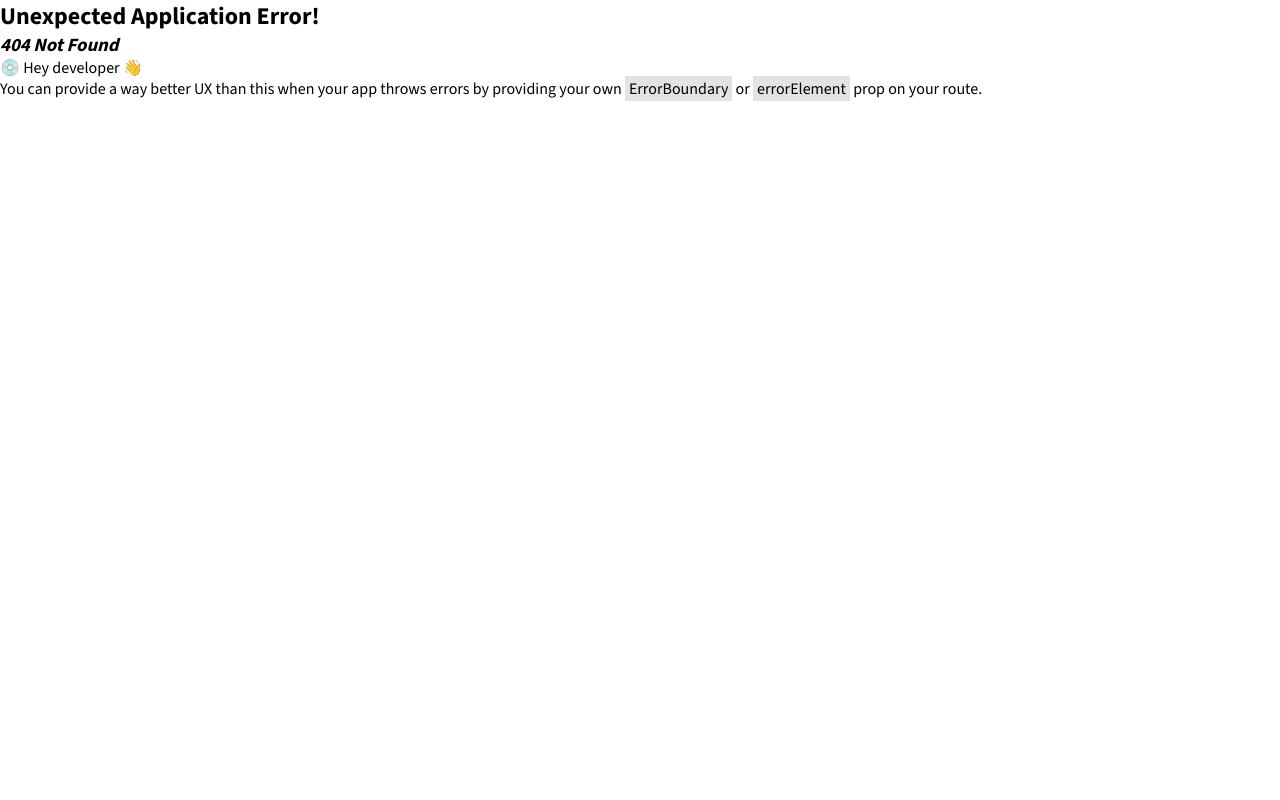
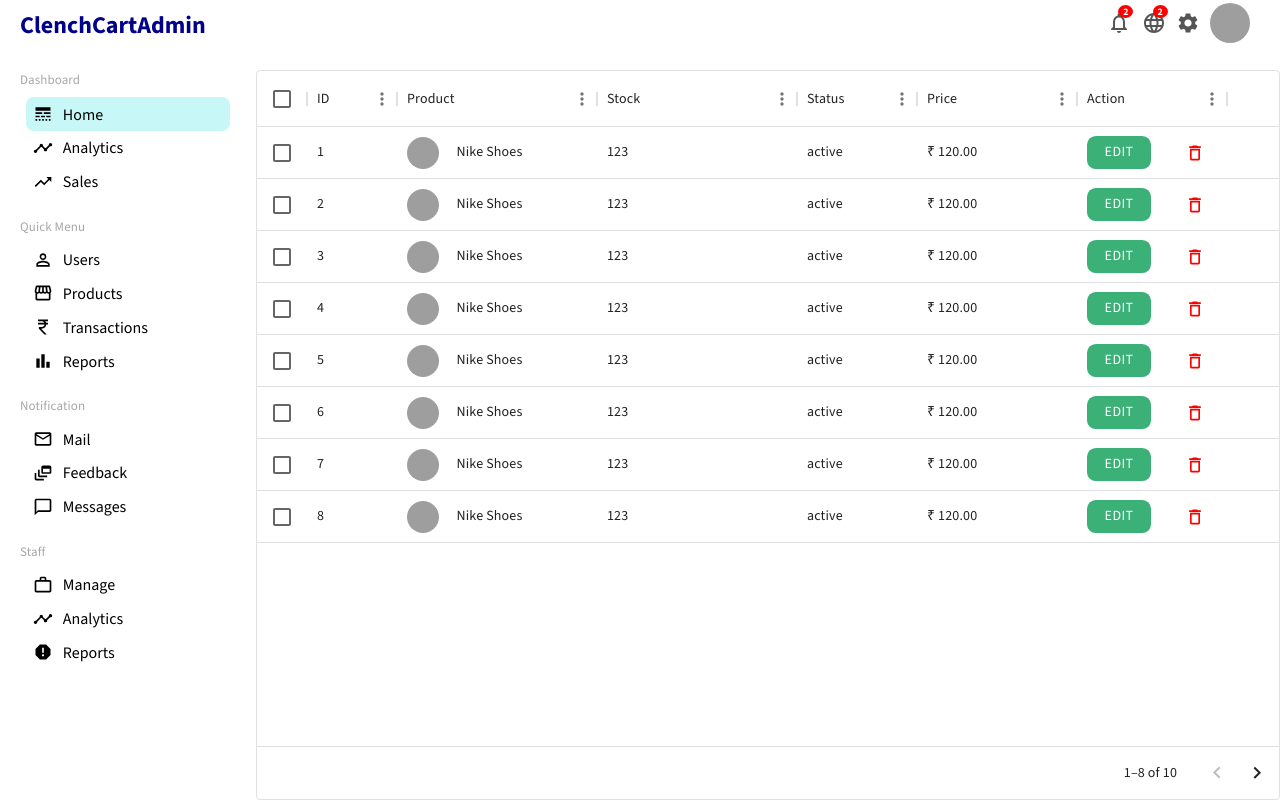
Before and after one commit to IM-Suryakant-Kumar/admin-dashboard, a React (Vite) app: page /products in a window 1280 px wide. Before the commit this address had no page. Built offline with nearby package versions, Linux system fonts and the light colour scheme; grey boxes are pictures that could not be loaded.

Commit message:
feat: Added Products

```diff
--- a/src/App.jsx
+++ b/src/App.jsx
@@ -1,9 +1,4 @@
-import {
-	RouterProvider,
-	createBrowserRouter,
-	createRoutesFromElements,
-	Route,
-} from "react-router-dom";
+import { RouterProvider, createBrowserRouter, createRoutesFromElements, Route } from "react-router-dom";
 import Layout from "./components/Layout";
 import Home from "./pages/Home";
 
@@ -11,6 +6,7 @@ import "./App.css";
 import Users from "./pages/Users";
 import User from "./pages/User";
 import NewUser from "./pages/NewUser";
+import Products from "./pages/Products";
 
 const router = createBrowserRouter(
 	createRoutesFromElements(
@@ -31,8 +27,25 @@ const router = createBrowserRouter(
 					path=":id"
 					element={<User />}
 				/>
+				<Route
+					path="new"
+					element={<NewUser />}
+				/>
 			</Route>
-            <Route path="new-user" element={<NewUser />} />
+			<Route path="products">
+				<Route
+					index
+					element={<Products />}
+				/>
+				<Route
+					path=":id"
+					element={<h1>Product</h1>}
+				/>
+				<Route
+					path="new"
+					element={<h1>New Product</h1>}
+				/>
+			</Route>
 		</Route>,
 	),
 );
--- a/src/dummyData.js
+++ b/src/dummyData.js
@@ -1,4 +1,5 @@
 import Avatar from "./data/avatar3.png";
+import Shoes from "./data/product4.jpg";
 
 export const userRows = [
     {
@@ -83,6 +84,89 @@ export const userRows = [
     },
 ];
 
+export const productRows = [
+    {
+        id: 1,
+        name: "Nike Shoes",
+        img: Shoes,
+        stock: 123,
+        status: "active",
+        price: "₹ 120.00",
+    },
+    {
+        id: 2,
+        name: "Nike Shoes",
+        img: Shoes,
+        stock: 123,
+        status: "active",
+        price: "₹ 120.00",
+    },
+    {
+        id: 3,
+        name: "Nike Shoes",
+        img: Shoes,
+        stock: 123,
+        status: "active",
+        price: "₹ 120.00",
+    },
+    {
+        id: 4,
+        name: "Nike Shoes",
+        img: Shoes,
+        stock: 123,
+        status: "active",
+        price: "₹ 120.00",
+    },
+    {
+        id: 5,
+        name: "Nike Shoes",
+        img: Shoes,
+        stock: 123,
+        status: "active",
+        price: "₹ 120.00",
+    },
+    {
+        id: 6,
+        name: "Nike Shoes",
+        img: Shoes,
+        stock: 123,
+        status: "active",
+        price: "₹ 120.00",
+    },
+    {
+        id: 7,
+        name: "Nike Shoes",
+        img: Shoes,
+        stock: 123,
+        status: "active",
+        price: "₹ 120.00",
+    },
+    {
+        id: 8,
+        name: "Nike Shoes",
+        img: Shoes,
+        stock: 123,
+        status: "active",
+        price: "₹ 120.00",
+    },
+    {
+        id: 9,
+        name: "Nike Shoes",
+        img: Shoes,
+        stock: 123,
+        status: "active",
+        price: "₹ 120.00",
+    },
+    {
+        id: 10,
+        name: "Nike Shoes",
+        img: Shoes,
+        stock: 123,
+        status: "active",
+        price: "₹ 120.00",
+    },
+];
+
 export default [
     {
         "name": "Jan",
--- /dev/null
+++ b/src/pages/Products.jsx
@@ -0,0 +1,89 @@
+import {
+	Container,
+	DeleteButton,
+	DeleteIcon,
+	EditButton,
+	Image,
+	ProductInfoContainer,
+} from "../styles/products.sc";
+import { DataGrid } from "@mui/x-data-grid";
+import { productRows } from "../dummyData";
+import { Link } from "react-router-dom";
+import { useState } from "react";
+
+const ProductList = () => {
+	const [data, setData] = useState(productRows);
+
+	const handleDelete = (id) => {
+		setData(data.filter((item) => item.id !== id));
+	};
+
+	const columns = [
+		{ field: "id", headerName: "ID", width: 90 },
+		{
+			field: "product",
+			headerName: "Product",
+			width: 200,
+			renderCell: (params) => {
+				return (
+					<ProductInfoContainer>
+						<Image
+							src={params.row.img}
+							alt=""
+						/>
+						{params.row.name}
+					</ProductInfoContainer>
+				);
+			},
+		},
+		{ field: "stock", headerName: "Stock", width: 200 },
+		{
+			field: "status",
+			headerName: "Status",
+			width: 120,
+		},
+		{
+			field: "price",
+			headerName: "Price",
+			width: 160,
+		},
+		{
+			field: "action",
+			headerName: "Action",
+			width: 150,
+			renderCell: (params) => {
+				return (
+					<>
+						<Link to={`${params.row.id}`}>
+							<EditButton variant="text">Edit</EditButton>
+						</Link>
+						<DeleteButton
+							variant="text"
+							startIcon={<DeleteIcon />}
+							onClick={() => handleDelete(params.row.id)}
+						></DeleteButton>
+					</>
+				);
+			},
+		},
+	];
+
+	return (
+		<Container>
+			<DataGrid
+				rows={data}
+				columns={columns}
+				disableRowSelectionOnClick
+				initialState={{
+					pagination: {
+						paginationModel: { page: 0, pageSize: 8 },
+					},
+				}}
+				pageSizeOptions={[5, 10]}
+				checkboxSelection
+			/>
+		</Container>
+	);
+};
+
+export default ProductList;
--- a/src/pages/User.jsx
+++ b/src/pages/User.jsx
@@ -37,17 +37,23 @@ const User = () => {
 	return (
 		<Container>
 			<TitleContainer>
-				<Title variant="h6" component="h1">
+				<Title
+					variant="h6"
+					component="h1"
+				>
 					Edit User
 				</Title>
-				<Link to="/new-user">
+				<Link to="../new">
 					<Button variant="contained">Create</Button>
 				</Link>
 			</TitleContainer>
 			<UserContainer>
 				<UserInfo elevation={2}>
 					<UserTop>
-						<Image src={Avatar} alt="" />
+						<Image
+							src={Avatar}
+							alt=""
+						/>
 						<UserTopTitleContainer>
 							<UserTopName component="span">John Carl</UserTopName>
 							<UserTopTitle component="span">Software Engineer</UserTopTitle>
@@ -79,39 +85,65 @@ const User = () => {
 					</UserBottom>
 				</UserInfo>
 				<UserUpdate elevation={2}>
-					<UpdateTitle variant="subtitle1" component="h3">
+					<UpdateTitle
+						variant="subtitle1"
+						component="h3"
+					>
 						Edit
 					</UpdateTitle>
 					<UpdateForm>
 						<FormLeft>
 							<FormLeftItem>
 								<Label>Username</Label>
-								<Input type="text" placeholder="John32" />
+								<Input
+									type="text"
+									placeholder="John32"
+								/>
 							</FormLeftItem>
 							<FormLeftItem>
 								<Label>Full Name</Label>
-								<Input type="text" placeholder="John Carl" />
+								<Input
+									type="text"
+									placeholder="John Carl"
+								/>
 							</FormLeftItem>
 							<FormLeftItem>
 								<Label>Email</Label>
-								<Input type="text" placeholder="john@gmail.com" />
+								<Input
+									type="text"
+									placeholder="john@gmail.com"
+								/>
 							</FormLeftItem>
 							<FormLeftItem>
 								<Label>Phone</Label>
-								<Input type="text" placeholder="+1 123 456 67" />
+								<Input
+									type="text"
+									placeholder="+1 123 456 67"
+								/>
 							</FormLeftItem>
 							<FormLeftItem>
 								<Label>Address</Label>
-								<Input type="text" placeholder="New York | USA" />
+								<Input
+									type="text"
+									placeholder="New York | USA"
+								/>
 							</FormLeftItem>
 						</FormLeft>
 						<FormRight>
 							<FormRightItem>
-								<Image src={Avatar} alt="" className="right-img" />
+								<Image
+									src={Avatar}
+									alt=""
+									className="right-img"
+								/>
 								<Label htmlFor="file">
 									<PublishIcon />
 								</Label>
-								<Input type="file" id="file" className="hidden" />
+								<Input
+									type="file"
+									id="file"
+									className="hidden"
+								/>
 							</FormRightItem>
 							<Button className="update-btn">Update</Button>
 						</FormRight>
--- /dev/null
+++ b/src/styles/products.sc.jsx
@@ -0,0 +1,42 @@
+import styled from "@emotion/styled";
+import { DeleteOutline } from "@mui/icons-material";
+import { Box, Button, Stack } from "@mui/material";
+
+export const Container = styled(Box)`
+	flex: 4;
+	margin-top: 1.25em;
+`;
+
+export const ProductInfoContainer = styled(Stack)`
+	flex-direction: row;
+	align-items: center;
+`;
+
+export const Image = styled.img`
+	width: 32px;
+	height: 32px;
+	border-radius: 50%;
+	object-fit: cover;
+	margin-right: 1.25em;
+`;
+
+const SButton = styled(Button)`
+	border: none;
+	border-radius: 0.625em;
+	padding: 0.3125em 0.625em;
+`;
+
+export const EditButton = styled(SButton)`
+	background-color: #3bb077;
+	color: white;
+	margin-right: 1.25em;
+	&:hover {
+		background-color: #3bb077;
+	}
+`;
+export const DeleteButton = styled(SButton)`
+	color: red;
+`;
+
+// Icon
+export const DeleteIcon = styled(DeleteOutline)``;
```
